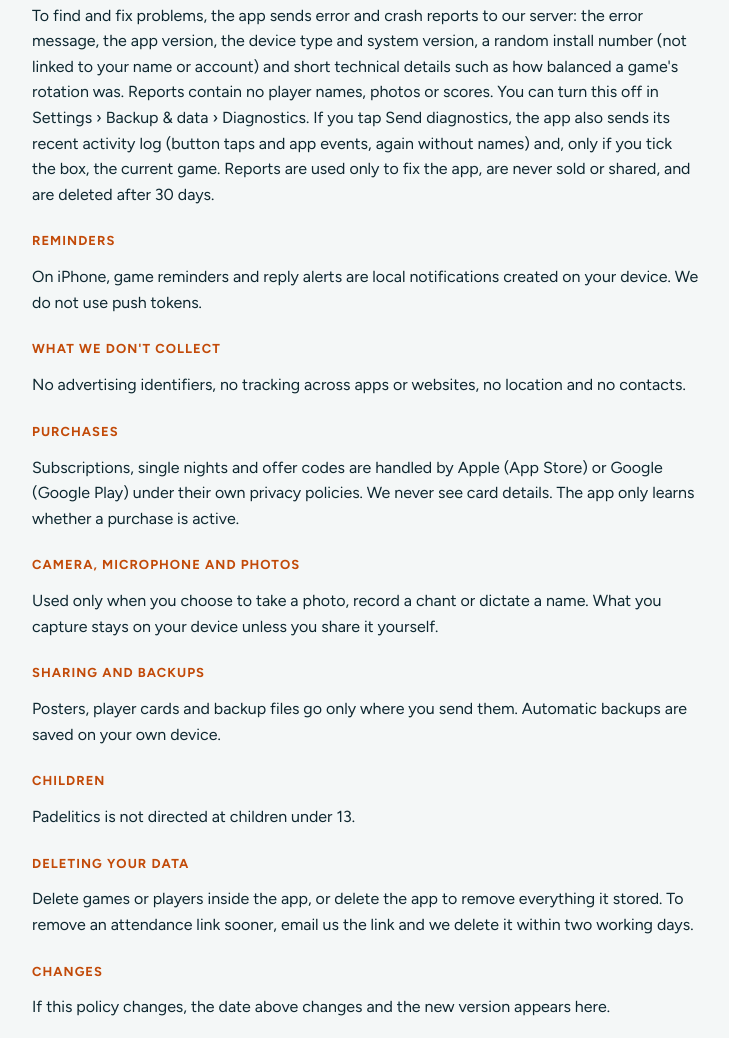
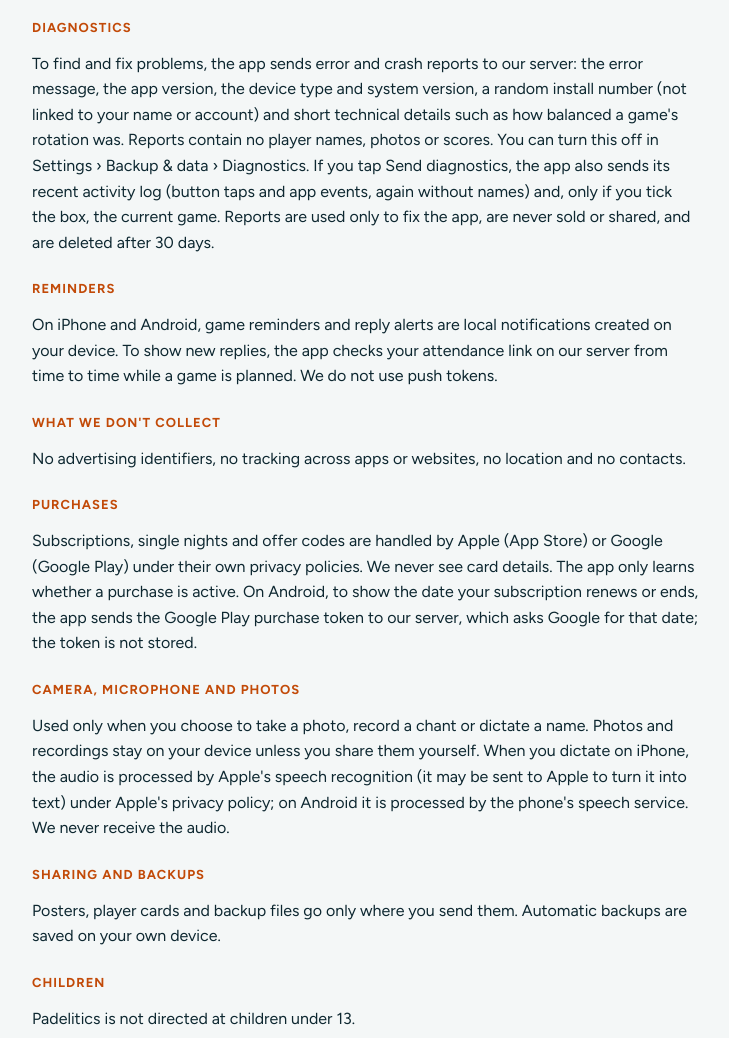
Before and after one commit to theWayhman/padelitics, a plain HTML site: page privacy.html in a window 1280 px wide. Shown: the part 1313-2351 px from the top of the page, without its empty margins (248-977 px from the left). Drawn offline with Linux system fonts and the light colour scheme.

Commit message:
Privacy: Android reminders, Play renewal date lookup, Apple sign-in revocation, iPhone dictation
Co-Authored-By: Claude Opus 5.5 <noreply@anthropic.com>
Claude-Session: https://claude.ai/code/session_01MTZrJ4LYCX5hhhah3M3q5k

```diff
--- a/privacy.html
+++ b/privacy.html
@@ -28,14 +28,14 @@ p{margin:0;max-width:65ch}.meta{color:var(--muted);font-size:14px}
 <main><div class="wrap">
 <section id="privacy">
   <h2>Privacy policy</h2>
-  <p class="meta">Last updated 16 November 2026 (diagnostics and Player of the Day voting)</p>
+  <p class="meta">Last updated 17 November 2026 (reminders on Android, subscription dates, Apple sign-in removal, dictation)</p>
   <p>Padelitics helps padel groups run game nights (Americano, Mexicano, King of the Court and Team Americano): rotations, scores, rankings and highlights. It has no ads and no tracking. A Padelitics profile is optional.</p>
   <h3>Your games stay on your phone</h3>
   <p>Players, nicknames, photos, scores, history, voice clips and settings are saved only on your device. We never receive your games or your players' details.</p>
   <h3>Padelitics profiles (optional)</h3>
   <p>If you sign in with Apple or Google, we receive an account identifier and, if you allow it, your name and email address. We store your profile (name, nickname, username, playing side, home club and a short bio) and link it to the player you claim in a league, after that league's admin confirms it's you.</p>
   <p>When an admin puts a league online, the league name, its player names and the results of finished games (positions, points and matches won, with dates) are stored on our server so profiles can show titles, medals and streaks across groups. Photos stay on the phone.</p>
-  <p>Other members of a league you join can see your profile and stats. League admins see a masked email when you ask to claim a player. You can edit your profile at any time, and delete your account in the app under Settings › Your profile › Delete account. Deleting removes your profile, your sign-in, your claims and any online league you created; your past results stay in other admins' leagues without your name linked.</p>
+  <p>Other members of a league you join can see your profile and stats. League admins see a masked email when you ask to claim a player. You can edit your profile at any time, and delete your account in the app under Settings › Your profile › Delete account. Deleting removes your profile, your sign-in, your claims and any online league you created, and, if you signed in with Apple, revokes Padelitics' access to your Apple ID (iPhone asks you to confirm with Apple first); your past results stay in other admins' leagues without your name linked.</p>
   <h3>Attendance links (optional)</h3>
   <p>If the organiser shares an attendance link for the next game, the app sends that game's date, time, venue, court cost and the first names on the list to our server, so friends can open the link and reply In, Maybe or Out. Friends who add themselves enter only a name. This data is used only to show that link page, is never sold or shared, and is deleted automatically 90 days after the planned date. If you never share a link, nothing leaves your phone.</p>
   <h3>Player of the Day votes (optional)</h3>
@@ -43,13 +43,13 @@ p{margin:0;max-width:65ch}.meta{color:var(--muted);font-size:14px}
   <h3>Diagnostics</h3>
   <p>To find and fix problems, the app sends error and crash reports to our server: the error message, the app version, the device type and system version, a random install number (not linked to your name or account) and short technical details such as how balanced a game's rotation was. Reports contain no player names, photos or scores. You can turn this off in Settings › Backup &amp; data › Diagnostics. If you tap Send diagnostics, the app also sends its recent activity log (button taps and app events, again without names) and, only if you tick the box, the current game. Reports are used only to fix the app, are never sold or shared, and are deleted after 30 days.</p>
   <h3>Reminders</h3>
-  <p>On iPhone, game reminders and reply alerts are local notifications created on your device. We do not use push tokens.</p>
+  <p>On iPhone and Android, game reminders and reply alerts are local notifications created on your device. To show new replies, the app checks your attendance link on our server from time to time while a game is planned. We do not use push tokens.</p>
   <h3>What we don't collect</h3>
   <p>No advertising identifiers, no tracking across apps or websites, no location and no contacts.</p>
   <h3>Purchases</h3>
-  <p>Subscriptions, single nights and offer codes are handled by Apple (App Store) or Google (Google Play) under their own privacy policies. We never see card details. The app only learns whether a purchase is active.</p>
+  <p>Subscriptions, single nights and offer codes are handled by Apple (App Store) or Google (Google Play) under their own privacy policies. We never see card details. The app only learns whether a purchase is active. On Android, to show the date your subscription renews or ends, the app sends the Google Play purchase token to our server, which asks Google for that date; the token is not stored.</p>
   <h3>Camera, microphone and photos</h3>
-  <p>Used only when you choose to take a photo, record a chant or dictate a name. What you capture stays on your device unless you share it yourself.</p>
+  <p>Used only when you choose to take a photo, record a chant or dictate a name. Photos and recordings stay on your device unless you share them yourself. When you dictate on iPhone, the audio is processed by Apple's speech recognition (it may be sent to Apple to turn it into text) under Apple's privacy policy; on Android it is processed by the phone's speech service. We never receive the audio.</p>
   <h3>Sharing and backups</h3>
   <p>Posters, player cards and backup files go only where you send them. Automatic backups are saved on your own device.</p>
   <h3>Children</h3>
```
